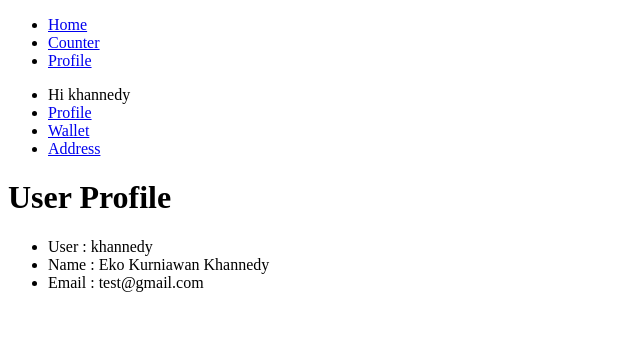
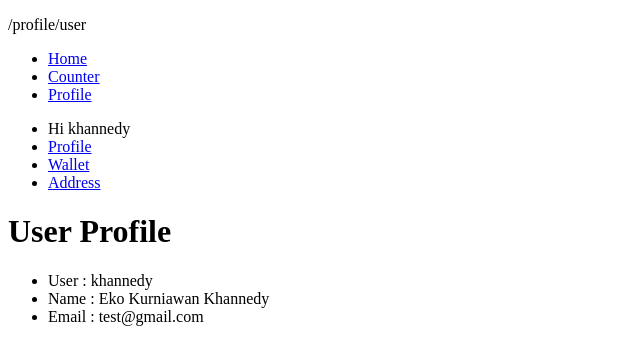
Before and after one commit to thearifism/belajar-svelte-kit, a SvelteKit app: page /profile/user in a window 1280 px wide. Shown: the top 364 px of the page, without its empty margins (0-640 px from the left). Built offline with nearby package versions, Linux system fonts and the light colour scheme.

Commit message:
Display current URL pathname in layout
Added a line to render the current URL pathname using the `page` store. This provides users with better context on their current location within the application.

```diff
--- a/src/routes/+layout.svelte
+++ b/src/routes/+layout.svelte
@@ -1,6 +1,10 @@
 <script>
+  import { page } from "$app/state";
+
   const { children } = $props();
 </script>
+
+<p>{page.url.pathname}</p>
 
 <ul>
   <li><a href="/">Home</a></li>
```
